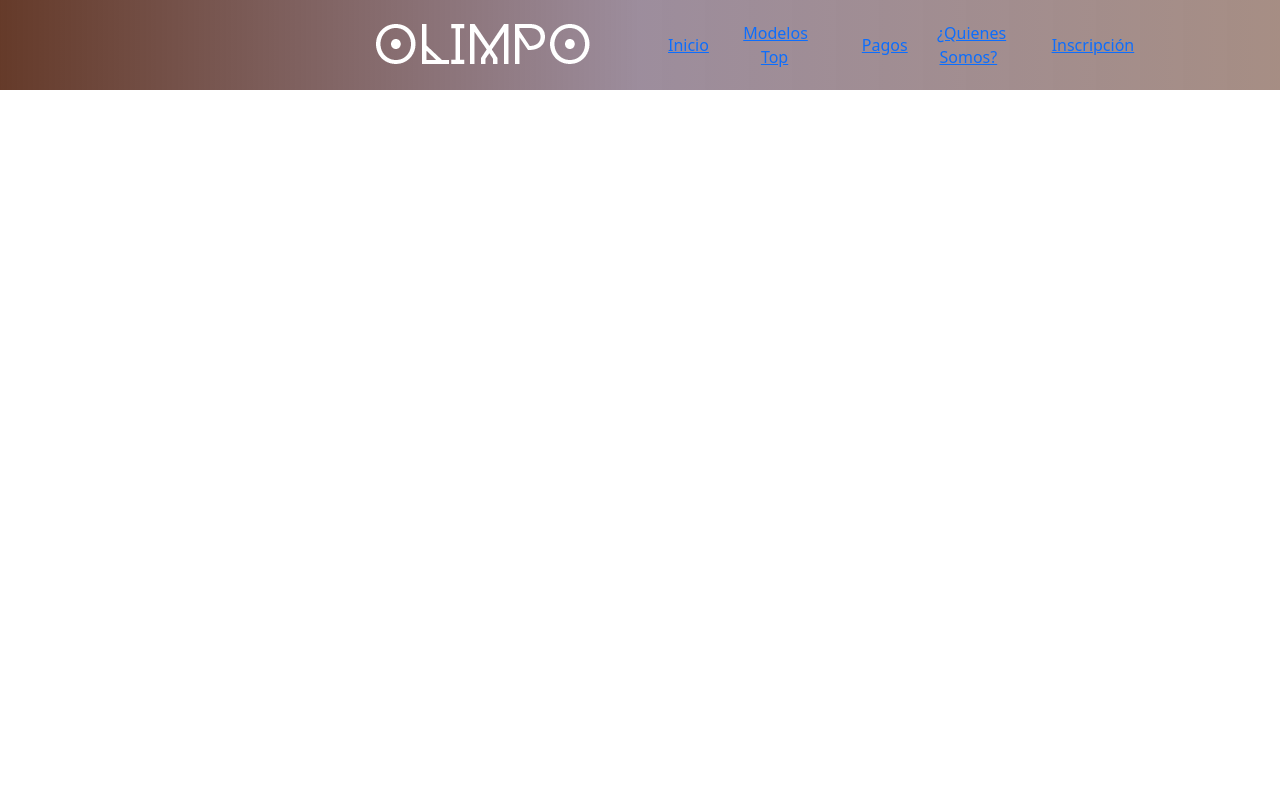
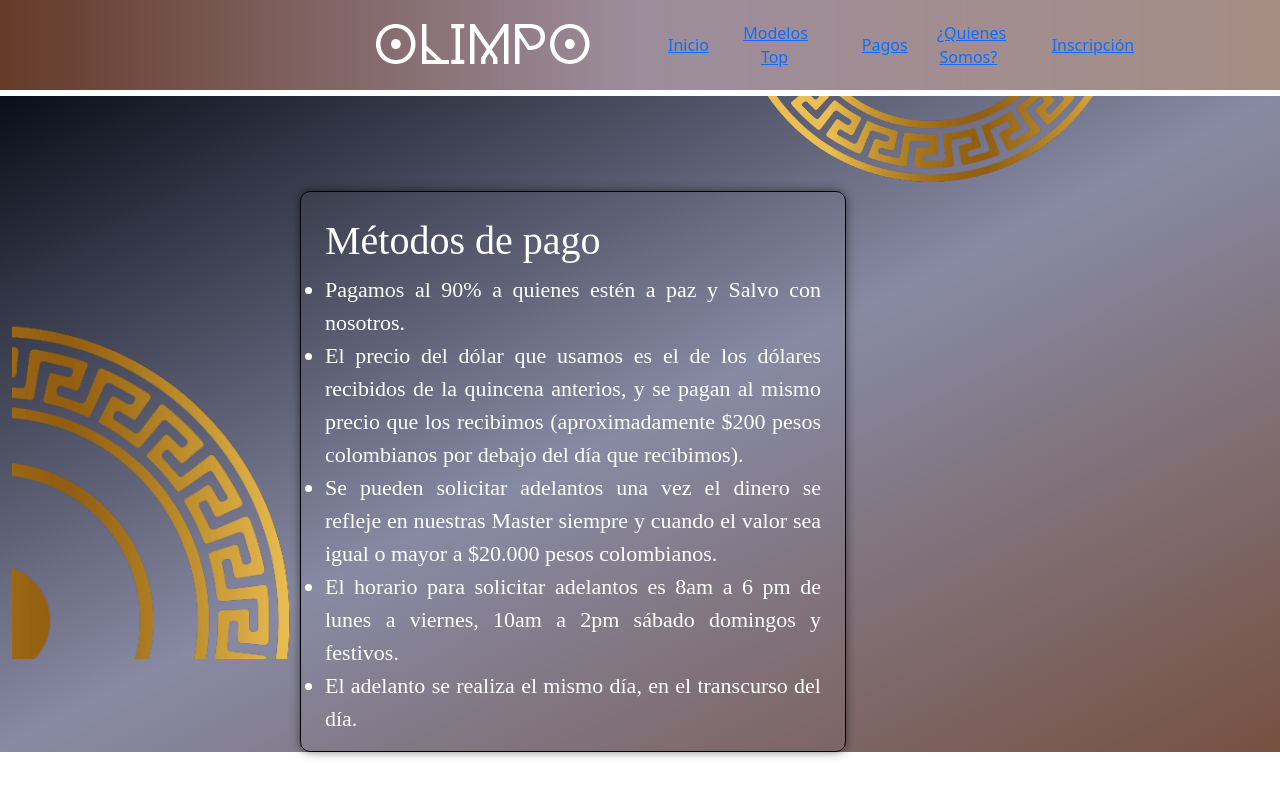
Before and after one commit to sebasmoncada/CursoGit, a React (Create React App) app: page /pagos in a window 1280 px wide. Shown: the top 796 px of the page. Built offline with nearby package versions, Linux system fonts and the light colour scheme.

Commit message:
creacion de pagos y quienes somos

```diff
--- a/src/App.js
+++ b/src/App.js
@@ -5,6 +5,8 @@ import { Routes, Route, BrowserRouter as Router } from "react-router-dom"
 
 import Menu from './componentes/Menu/Menu';
 import Inicio from './componentes/Inicio/Inicio';
+import QuienesSomos from './componentes/QuienesSomos/QuienesSomos';
+import Pagos from './componentes/Pagos/Pagos';
 
 function App() {
   return (
@@ -17,6 +19,8 @@ function App() {
 
         <Routes>
           <Route path="/" element={<Inicio />}/>
+          <Route path="/Qsomos" element={<QuienesSomos />}/>
+          <Route path="/pagos" element={<Pagos />}/>
         </Routes>
       </Router>
 
--- /dev/null
+++ b/src/componentes/Pagos/Pagos.css
@@ -0,0 +1,12 @@
+.rec{
+    box-shadow: 0 0 10px rgba(0, 0, 0, 0.5);
+    color: white;
+    border-radius: 10px;
+    border: solid;
+    border-width: 1px;
+    border-color: black;
+    font-family:initial;
+    text-align:justify;
+    font-size: 22px;
+    padding-top: 25px;
+}
--- /dev/null
+++ b/src/componentes/Pagos/Pagos.js
@@ -0,0 +1,37 @@
+import React from 'react';
+import './Pagos.css';
+
+export default class Pagos extends React.Component{
+
+    render(){
+        return (
+            <>
+            <div className='contenido '>
+                <div className='container-fluid'>
+
+                    <div className="row">
+                        <div className='col-lg-9 col-12 row'>
+                            <div className='logo1'>
+                                <img className="logo" src="LOGO.png" width="450px"></img>
+                            </div>
+                            <div className='logo2 col-4'>
+                            <img className="logo2" src="LOGO2.png" width="280px"></img>
+                            </div>
+                            <div className='rec row col-7 d-flex align-items-center'>
+                                <h1 className='col-12 d-flex align-items-center'>Métodos de pago</h1>
+                                <ul>
+                                    <li>Pagamos al 90% a quienes estén a paz y Salvo con nosotros.</li>
+                                    <li>El precio del dólar que usamos es el de los dólares recibidos de la quincena anterios, y se pagan al mismo precio que los recibimos (aproximadamente $200 pesos colombianos por debajo del día que recibimos).</li>
+                                    <li>Se pueden solicitar adelantos una vez el dinero se refleje en nuestras Master siempre y cuando el valor sea igual o mayor a $20.000 pesos colombianos.</li>
+                                    <li>El horario para solicitar adelantos es 8am a 6 pm de lunes a viernes, 10am a 2pm sábado domingos y festivos.</li>
+                                    <li>El adelanto se realiza el mismo día, en el transcurso del día.</li>
+                                </ul>
+                            </div>
+                        </div>
+                    </div>
+                </div>
+            </div>
+            </>
+        );
+    }
+}
--- /dev/null
+++ b/src/componentes/QuienesSomos/QuienesSomos.js
@@ -0,0 +1,30 @@
+import React from 'react';
+import './QuienesSomos.css';
+
+export default class QuienesSomos extends React.Component{
+
+    render(){
+        return (
+            <>
+            <div className='contenido container-fluid'>
+                <div className="row">
+                    <div className='col-lg-9 col-12 row'>
+                        <div className='logo1'>
+                            <img className="logo" src="LOGO.png" width="450px"></img>
+                        </div>
+                        <div className='logo2 col-4'>
+                        <img className="logo2" src="LOGO2.png" width="285px"></img>
+                        </div>
+                        <div className='row col-7 d-flex align-items-center'>
+                            <h1 className='col-12'>¿Quienes Somos?</h1>
+                            <h3>
+                                Más que un studio de modelaje web cam, somos una plataforma de pagos, donde manejamos únicamente modelos satelites (trabajo desde casa) y estás personas tienen el beneficio de pagos del 90% con beneficios de adelantos.
+                            </h3>
+                        </div>
+                    </div>
+                </div>
+            </div>
+            </>
+        );
+    }
+}
```
Also changed, not shown: src/componentes/QuienesSomos/QuienesSomos.css (added).
